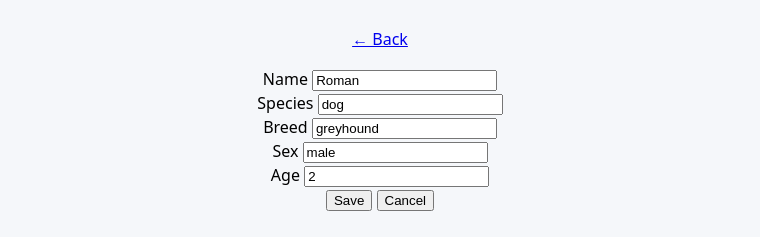
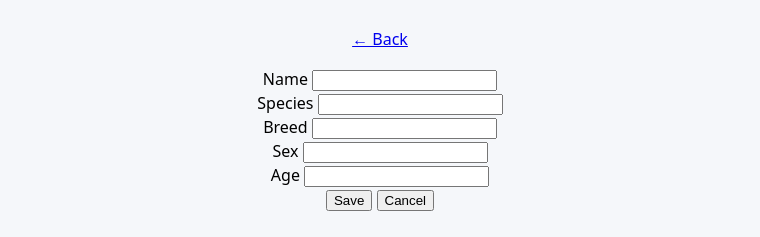
Before and after one commit to Marcosauras/CS340FinalProject, a React (Vite) app in the folder frontend/: page /animals/edit/1 in a window 1280 px wide. Shown: the part 244-481 px from the top of the page, without its empty margins (260-1020 px from the left). Built offline with nearby package versions, Linux system fonts and the light colour scheme; no server answers.

Commit message:
Changed the port number and got update to start working

```diff
--- a/frontend/src/pages/Animals.jsx
+++ b/frontend/src/pages/Animals.jsx
@@ -5,7 +5,7 @@ const Animals = () => {
   const navigate = useNavigate();
     const [animals, setAnimals] = useState([]);
 
-  const backendURL = "http://classwork.engr.oregonstate.edu:63037";
+  const backendURL = "http://classwork.engr.oregonstate.edu:63035";
 
   // Fetch animals from database
   useEffect(() => {
--- a/frontend/src/pages/EditPages/EditAnimal.jsx
+++ b/frontend/src/pages/EditPages/EditAnimal.jsx
@@ -1,46 +1,13 @@
 import { useEffect, useState } from "react";
 import { Link, useNavigate, useParams } from "react-router-dom";
+
 
 const EditAnimal = () => {
     const { id } = useParams();
     const navigate = useNavigate();
+    const backendURL = "http://classwork.engr.oregonstate.edu:63035";
 
-    // Example of what is expecting from the SELECT query
-    const animals = [
-        {
-            animalID: 1,
-            name: "Roman",
-            species: "dog",
-            breed: "greyhound",
-            sex: "male",
-            age: 2
-        },
-        {
-            animalID: 2,
-            name: "Calliope",
-            species: "cat",
-            breed: null,
-            sex: "female",
-            age: null
-        },
-        {
-            animalID: 3,
-            name: "Arthur Pendragon",
-            species: null,
-            breed: null,
-            sex: "male",
-            age: 3
-        },
-        {
-            animalID: 4,
-            name: "Bella",
-            species: null,
-            breed: null,
-            sex: null,
-            age: null
-        },
-    ];
-
+    // Set the form to empty strings
     const [form, setForm] = useState({
         name: "",
         species: "",
@@ -49,11 +16,19 @@ const EditAnimal = () => {
         age: "",
     });
 
+    // Gets the animal data from the database to fill the form
     useEffect(() => {
+        fetch(backendURL + "/animals")
+            .then(res => res.json())
+            .then(data => {
                 const animalID = Number(id);
-        const found = animals.find((a) => a.animalID === animalID);
+                const found = data.find((a) => a.animalID === animalID);
 
-        // Auto fills the form and sets to empty if nothing is found (if it's NULL)
+                if (!found) {
+                    console.error("Animal not found");
+                    return;
+                }
+                // sets the form inputs with info found on the animal or leaves it empty if nothing is found
                 setForm({
                     name: found.name ?? "",
                     species: found.species ?? "",
@@ -61,6 +36,8 @@ const EditAnimal = () => {
                     sex: found.sex ?? "",
                     age: found.age ?? "",
                 });
+            })
+            .catch(err => console.error("Error loading animal:", err));
     }, [id]);
 
     const onChange = (e) => {
@@ -68,9 +45,34 @@ const EditAnimal = () => {
         setForm((prev) => ({ ...prev, [name]: value }));
     };
 
-    const onSubmit = (e) => {
+    const onSubmit = async (e) => {
         e.preventDefault();
+        // set values to null if it is not found
+        try {
+            console.log(backendURL + "/animals/update")
+            console.log(Number(id), form.name, form.species, form.breed, form.sex)
+            const response = await fetch(backendURL + "/animals/update", {
+                method: "POST",
+                headers: { "Content-Type": "application/json" },
+                body: JSON.stringify({
+                    animalID: Number(id),
+                    name: form.name,
+                    species: form.species || null,
+                    breed: form.breed || null,
+                    sex: form.sex || null,
+                    age: form.age === "" ? null : Number(form.age),
+                }),
+            });
+            if (!response.ok) {
+                console.log("Error updating animal", response)
+                return;
+            }
+
+            // Load the animals page to show the updated database
             navigate("/animals");
+        } catch (err) {
+            console.error("Animal Update failed", err);
+        }
     };
 
 
--- a/frontend/src/pages/addPages/AddAnimal.jsx
+++ b/frontend/src/pages/addPages/AddAnimal.jsx
@@ -3,7 +3,7 @@ import { useNavigate, Link } from "react-router-dom";
 
 const AddAnimal = () => {
   const navigate = useNavigate();
-
+  const backendURL = "http://classwork.engr.oregonstate.edu:63035";
   const [formData, setForm] = useState({
     name: "",
     species: "",
@@ -24,7 +24,7 @@ const AddAnimal = () => {
 
   try {
     const response = await fetch(
-      "http://classwork.engr.oregonstate.edu:63037/animals/create",
+      backendURL + "/animals/create",
       {
         method: "POST",
         headers: {
```
Lines whose indentation alone changed are shown as unchanged.
